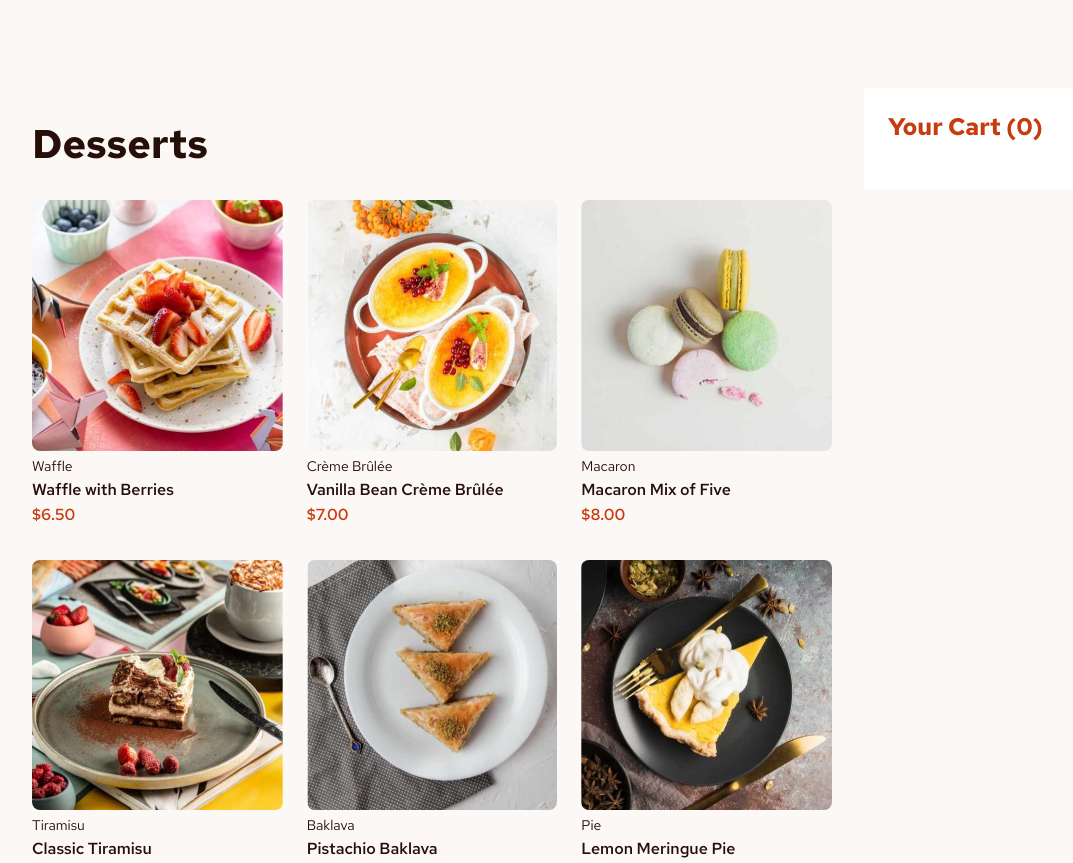
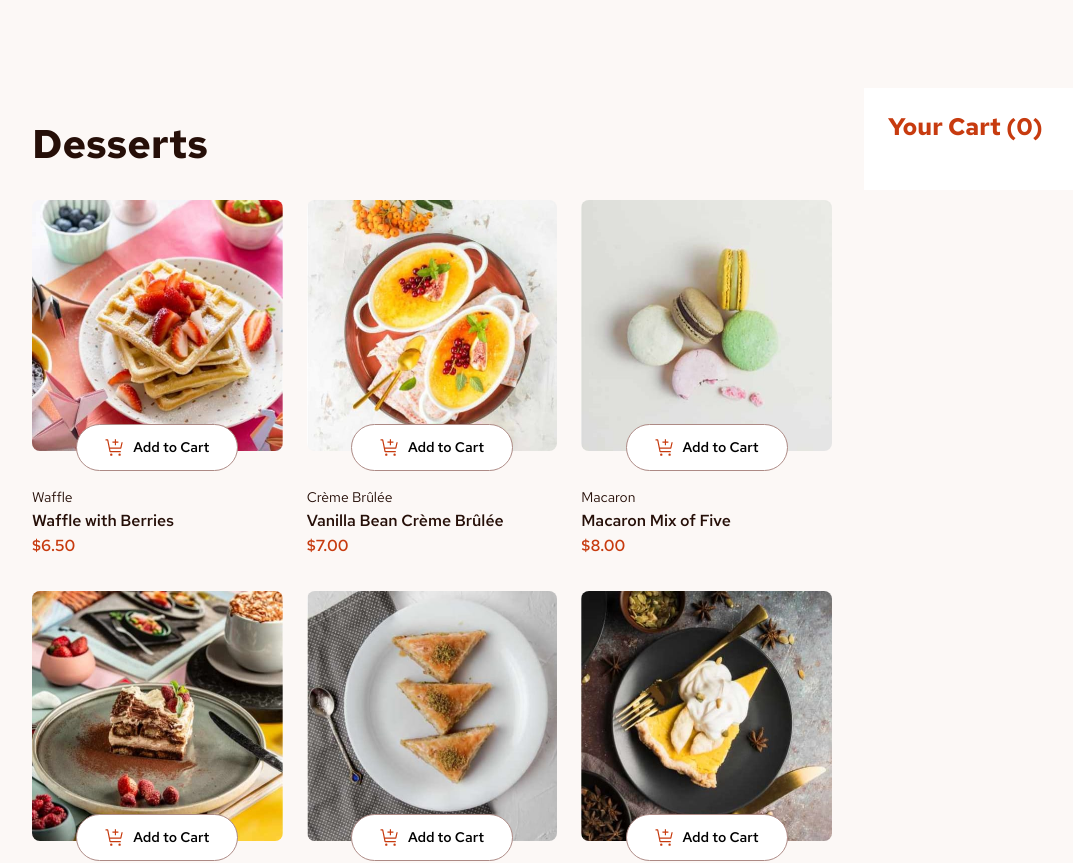
Before and after one commit to tac3563/product-list-with-cart, a React (Vite) app: page / in a window 1280 px wide. Shown: the top 863 px of the page, without its empty margins (8-1081 px from the left). Built offline with nearby package versions, Linux system fonts and the light colour scheme.

Commit message:
[Update] add to cart component and styling

```diff
--- /dev/null
+++ b/src/components/AddToCart/AddToCart.scss
@@ -0,0 +1,28 @@
+@use "../../../src/styles/spacing" as *;
+@use "../../../src/styles/colours" as *;
+@use "../../../src/styles/typography" as *;
+
+.add-to-cart-button-wrapper {
+  position: relative;
+  z-index: 1;
+  margin: -32px auto 0;
+  padding: 0 0 var(--spacing-200);
+  display: flex;
+  justify-content: center;
+
+  button {
+    @include fontStyles('preset-4-bold');
+    background-color: var(--white);
+    border: solid 1px var(--rose-400);
+    border-radius: 999px;
+    padding: var(--spacing-150) 28px;
+    display: flex;
+    align-items: center;
+    gap: var(--spacing-100);
+
+    img {
+      max-width: 20px;
+      display: flex;
+    }
+  }
+}
--- /dev/null
+++ b/src/components/AddToCart/AddToCart.tsx
@@ -0,0 +1,15 @@
+import "./AddToCart.scss";
+import addToCartIcon from "/src/assets/images/icon-add-to-cart.svg";
+
+export default function AddToCart() {
+  return (
+    <div className="add-to-cart-button-wrapper">
+      <button>
+        <span>
+          <img src={addToCartIcon} alt="cart icon" />
+        </span>
+        Add to Cart
+      </button>
+    </div>
+  );
+}
--- a/src/components/ProductGrid/ProductGrid.tsx
+++ b/src/components/ProductGrid/ProductGrid.tsx
@@ -1,5 +1,6 @@
 import "./ProductGrid.scss";
 import data from "../../data/data.json";
+import AddToCart from '../AddToCart/AddToCart.tsx';
 
 export default function ProductGrid() {
   const updatedData = data.map((product) => ({
@@ -27,6 +28,7 @@ export default function ProductGrid() {
               srcSet={`${product.image.desktop} 1440w, ${product.image.tablet} 768w, ${product.image.mobile} 320w`}
               alt={product.name}
             />
+            <AddToCart/>
             <p className="product-category">{product.category}</p>
             <p className="product-name">{product.name}</p>
             <p className="product-price">{product.price}</p>
```
